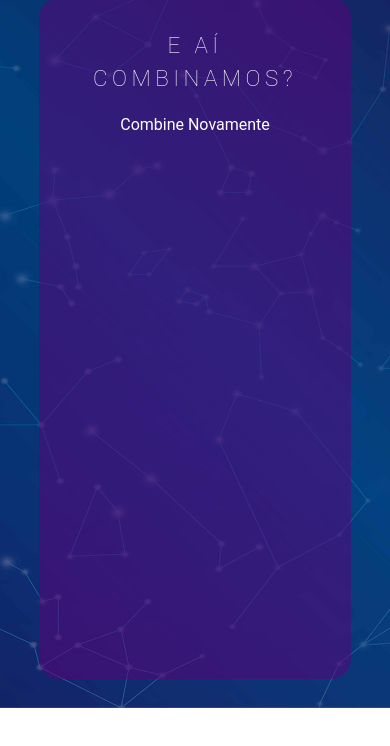
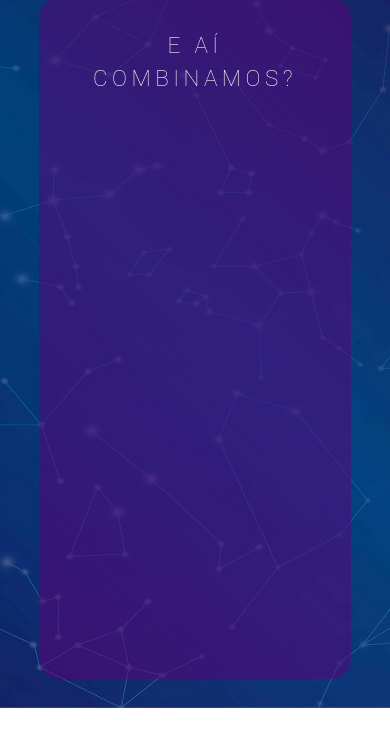
Before and after one commit to barbara-aguilar/signista, a website built with webpack: page pages/selection.html in a window 390 px wide. Both pictures are taken after a click on the button "COMBINA?". Shown: the part 94-840 px from the top of the page. Built offline with nearby package versions, Linux system fonts and the light colour scheme.

```diff
--- a/pages/selection.html
+++ b/pages/selection.html
@@ -21,7 +21,7 @@
         <div class="results_progress-bar">
 
     </div>
-    <a id="refresh" href="./selection.html">Combine Novamente</a>
+
     </div>
     <div class="selection_container">
         <h3 class="results_title">Selecione o seu signo:</h3>
--- a/src/index.js
+++ b/src/index.js
@@ -1189,6 +1189,7 @@
                                   <span class="progress-bar-fill-total" style="width:${match.total}%"><p class="progress-text">${match.total}%</p></span>
 
                                 </div>
+                                <a id="refresh" href="./selection.html">Combine Novamente</a>
 
                               </div>`
 
```
